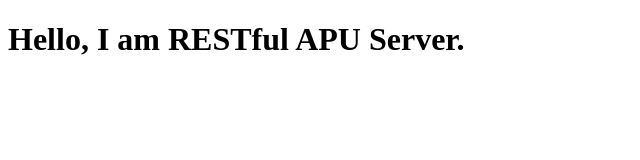
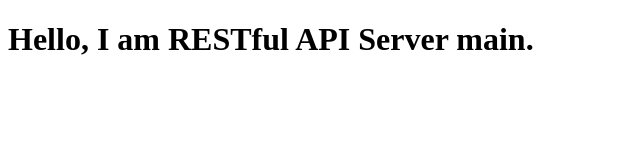
Before and after one commit to JinXing210/loadbalancer, a website: page html/index.html in a window 1280 px wide. Shown: the whole page, without its empty margins (0-640 px from the left). Drawn offline with Linux system fonts and the light colour scheme.

Commit message:
load balancer

```diff
--- a/html/index.html
+++ b/html/index.html
@@ -10,6 +10,6 @@
     <meta name="author" content="">
     <title>File Servert</title>
 </head>
-<h1>Hello, I am RESTful APU Server.</h1>
+<h1>Hello, I am RESTful API Server main.</h1>
 
 </html>
```
